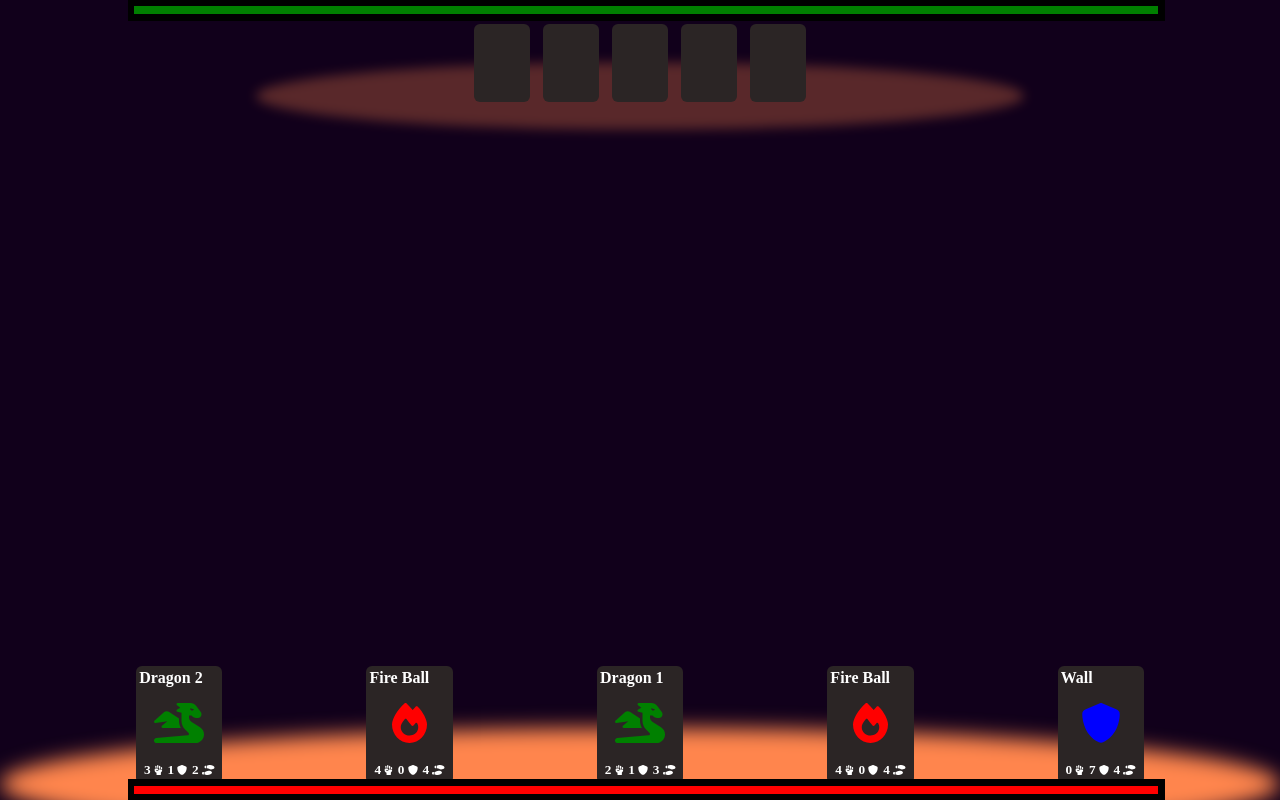
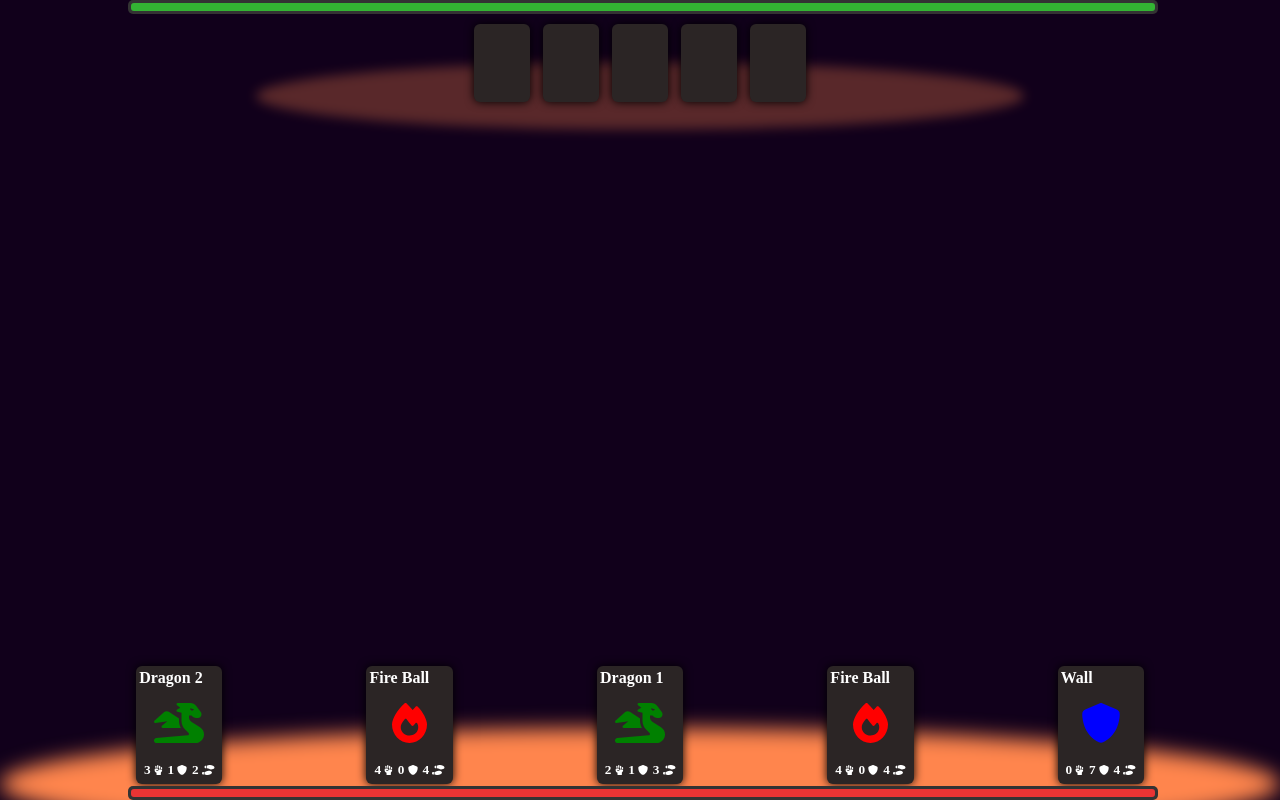
Before and after one commit to Animator55/Card-game-test, a React (Vite) app: page / in a window 1280 px wide. Built offline with nearby package versions, Linux system fonts and the light colour scheme.

Commit message:
added styles

```diff
--- a/src/Hand.tsx
+++ b/src/Hand.tsx
@@ -82,7 +82,7 @@ export default function Hand({ confirm, player, enemy, currentCards, subRound, f
   let cardsAv = currentCards.filter((el) => { return el !== "" })
 
   return <React.Fragment>
-    {selected.length !== 0 && <button className="fixed-b-2" onClick={() => { confirm(selected); setSelected([]) }}>Fight</button>}
+    {selected.length !== 0 && <button className="fixed-b-2" onClick={() => { confirm(selected); setSelected([]) }}></button>}
     {(cardsAv.length < 5 && (subRound.player === player._id && !fight[1])
       || (fight[1] && !fight[0] && cardsAv.length === 0))
       && <button className="deck" onClick={() => {
--- a/src/assets/App.css
+++ b/src/assets/App.css
@@ -38,6 +38,7 @@ main {
   flex-direction: column;
   transition: top 300ms;
   margin: 0 0.25dvw;
+  box-shadow: 0 0 10px black;
 }
 .card * {
   opacity: 1;
@@ -215,11 +216,40 @@ main {
 .fixed-b-2, .deck {
   position: fixed;
   top: 45vh;
-  right: 0;
-  background-color: rgb(7, 90, 49);
+  right: 10vw;
+  background-color: rgb(7, 84, 90);
   color: white;
-  padding: 1rem;
-  width: 50vw;
+  padding: 2rem;
+  border: none;
+  border-radius: 5px;
+  width: 30vw;
+}
+.fixed-b-2::before {
+  position: absolute;
+  content: "";
+  background-color: rgb(58, 126, 143);
+  width: 100%;
+  height: 100%;
+  left: 0;
+  top: 0;
+  border-radius: 5px;
+  animation: fightAnimation 1.5s infinite;
+}
+.fixed-b-2::after {
+  content: "Fight";
+  font-size: 1.1rem;
+  position: relative;
+  z-index: 1;
+}
+@keyframes fightAnimation {
+  from {
+    scale: 0.7;
+    opacity: 1;
+  }
+  to{
+    opacity: 0;
+    scale: 1.25;
+  }
 }
 .deck {
   left: 0;
@@ -421,9 +451,10 @@ main[data-turn="1"] .table::after, main[data-turn="0"] .table::before {
   width: 80%;
   left: 10%;
   height: 0.5rem;
-  padding: 0.4rem;
-  background-color: black;
+  padding: 0.2rem;
+  background-color: rgb(51, 51, 51);
   z-index: 3;
+  border-radius: 5px;
 }
 
 .enemy-life {
@@ -432,11 +463,12 @@ main[data-turn="1"] .table::after, main[data-turn="0"] .table::before {
 }
 
 .bar {
+  border-radius: 3px;
   height: 100%;
   transition: width 300ms;
-  background-color: green;
+  background-color: rgb(51, 180, 51);
 }
 
 .player-life > .bar {
-  background-color: red;
+  background-color: rgb(233, 52, 52);
 }
```
